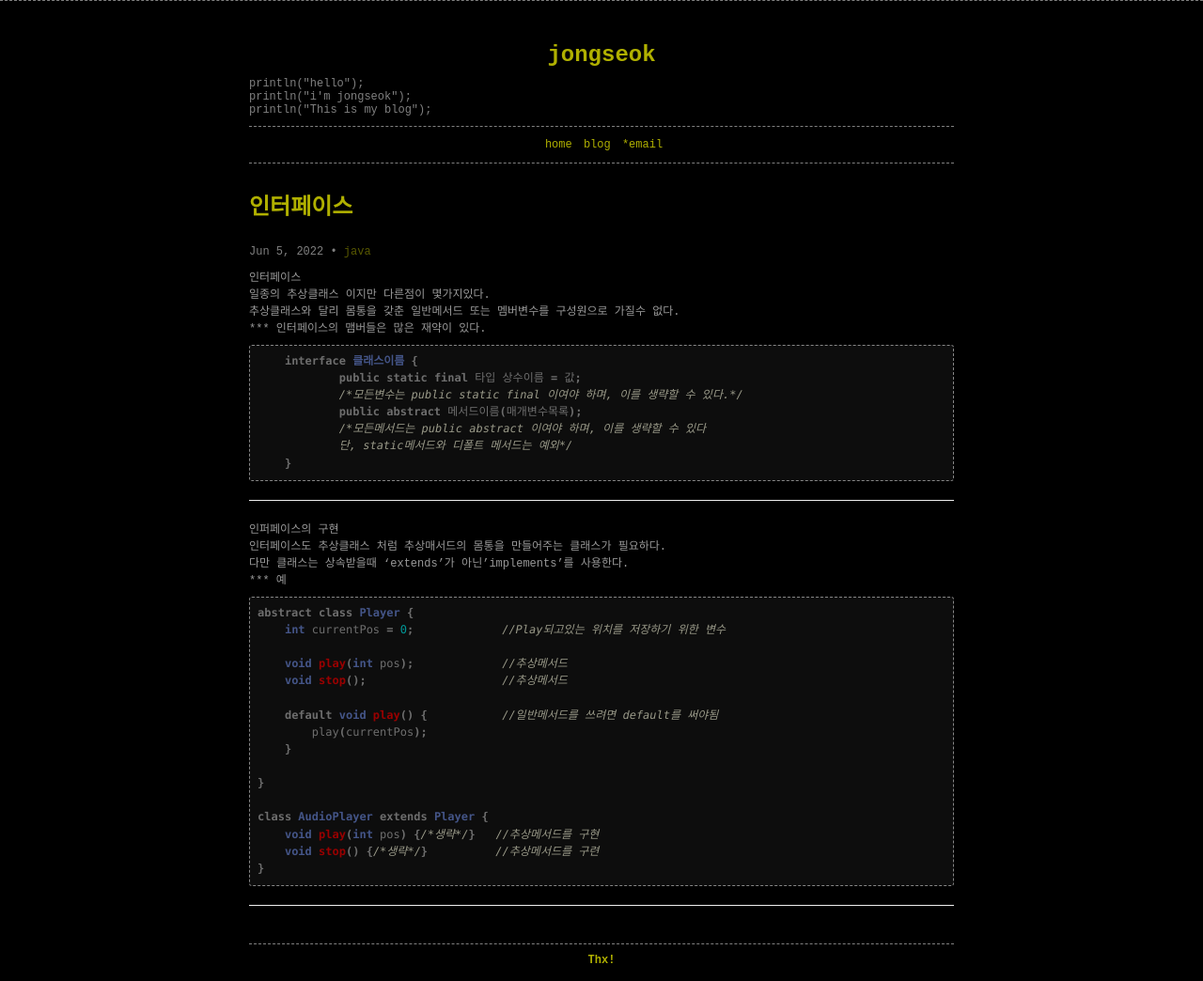
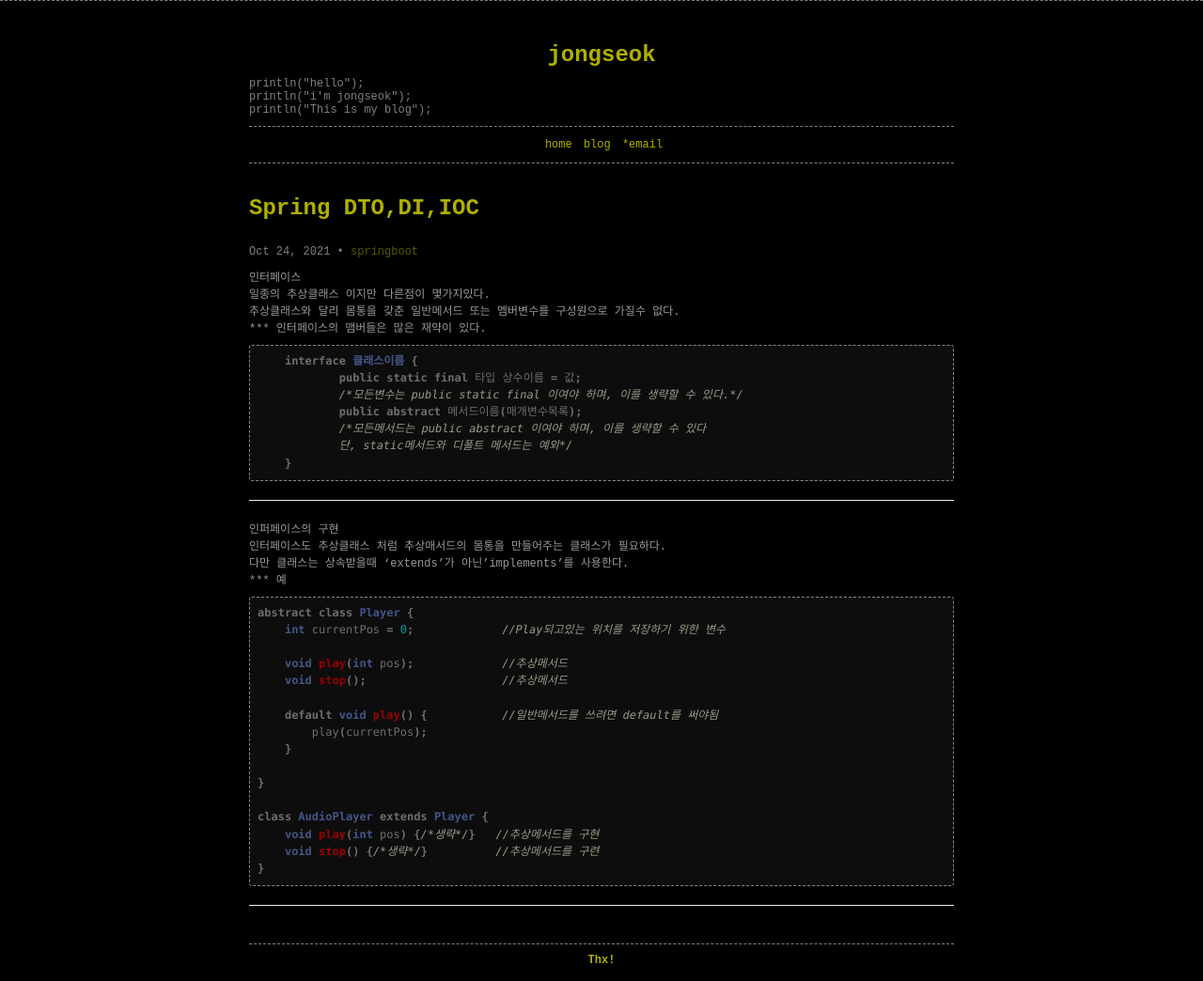
Before and after one commit to jongseok6598/blog, a Jekyll site: the page built from _posts/2020/2022-06-05-인터페이스.md, in a window 1280 px wide. Shown: the whole page at 94% size. Built offline with Jekyll 4.4.1, drawn with Linux system fonts in a browser that asks for light colours; comment, search, counter and statistics services are not loaded.

Commit message:
abstract

```diff
--- a/_posts/2020/2022-06-05-인터페이스.md
+++ b/_posts/2020/2022-06-05-인터페이스.md
@@ -1,11 +1,11 @@
 ---
 layout: post
-title:	"인터페이스"
-date:	2022-06-05 12:00:00
+title:	"Spring DTO,DI,IOC"
+date:	2021-10-24 12:00:00
 categories:
     - blog
 tags:
-    - java
+    - springboot
 ---
 인터페이스
 일종의 추상클래스 이지만 다른점이 몇가지있다.
```
